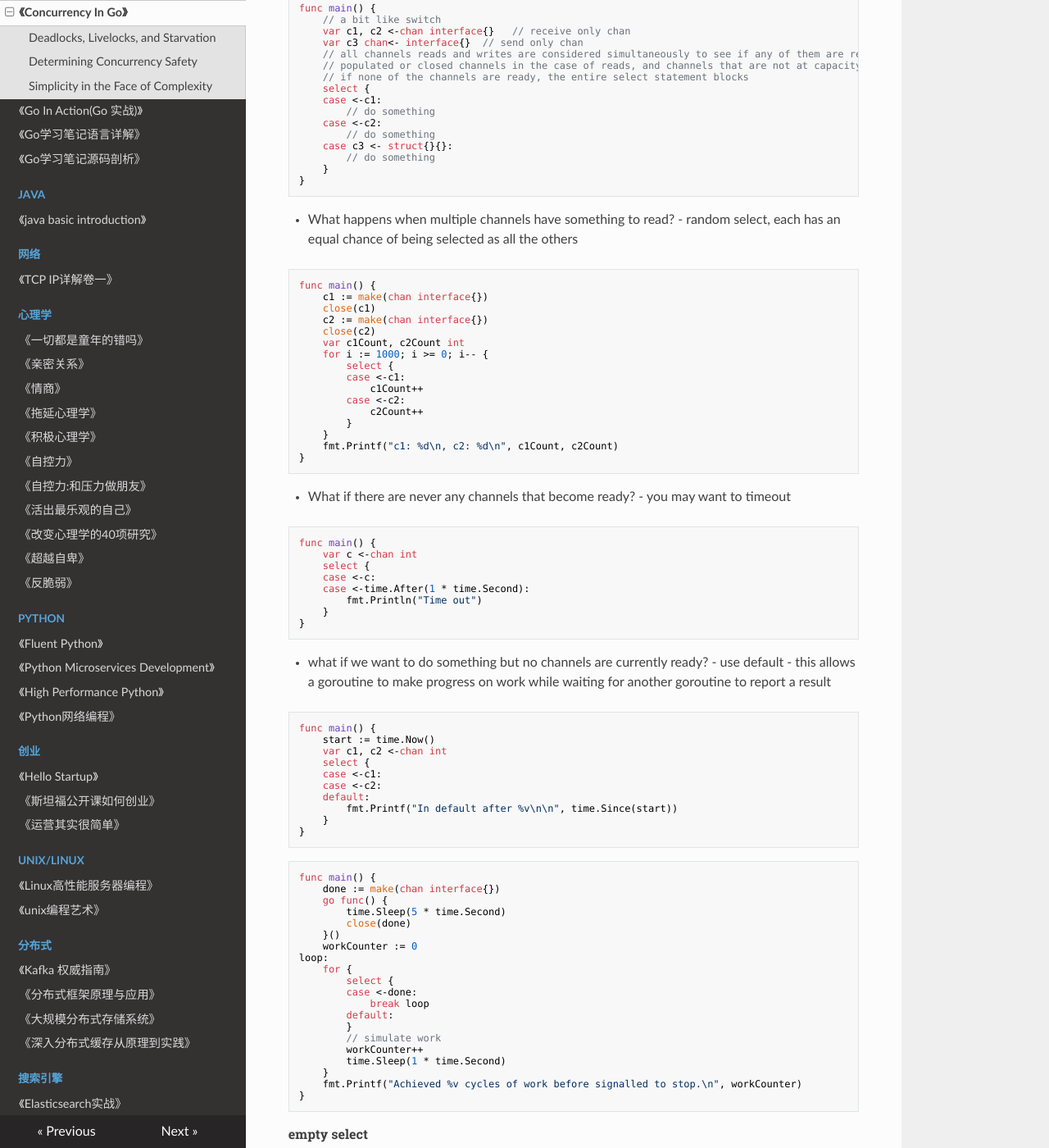
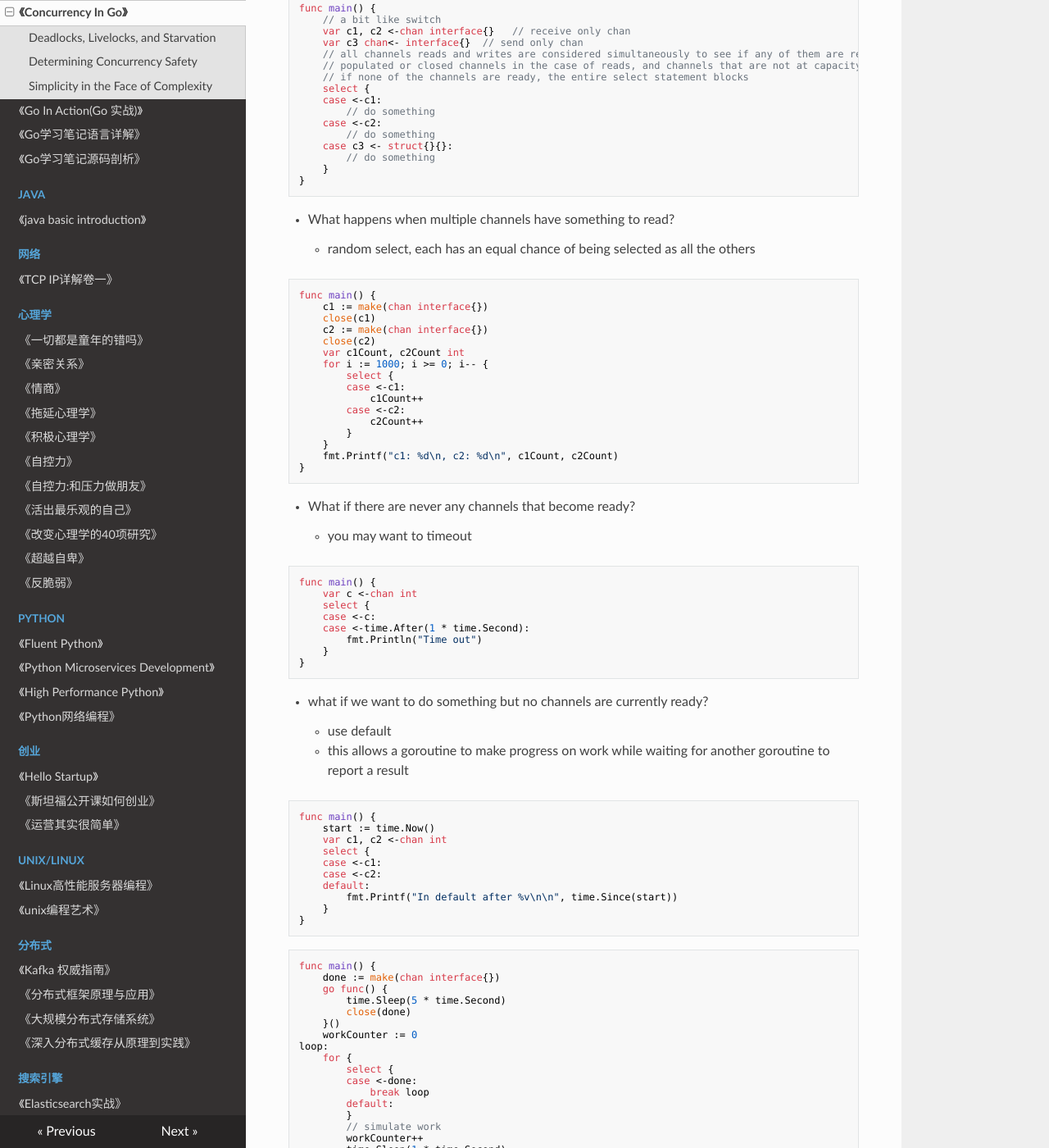
Before and after one commit to PegasusWang/booknotes, an MkDocs documentation site: the page built from docs/golang/concurrency-in-go/concurrency_in_go.md, in a window 1280 px wide and 1400 px high, scrolled down 9531 px. Shown: the whole window at 82% size. Built offline with MkDocs 1.6.1, drawn with Linux system fonts in a browser that asks for light colours; nearby versions of some CDN libraries; old or Windows-style settings are respelled for this version of MkDocs; some of the changed lines change nothing that is shown; some of the changed text lies outside the part shown.

Commit message:
fix spell error

````diff
--- a/docs/golang/concurrency-in-go/concurrency_in_go.md
+++ b/docs/golang/concurrency-in-go/concurrency_in_go.md
@@ -40,7 +40,7 @@ func CalculatePi(begin,end int64) <-chan uint
 
 Concurrency is a property of the code; parallelism is a property of the runnning programm.
 
-### What Is CAP?
+### What Is CSP?
 
 ### Go's Philosophy on Concurrency
 
@@ -309,7 +309,7 @@ When working with sync.Pool:
 
 ### Channels
 
-Go weill implicitly convert bidirectional channels to unidirectional channels when needed.
+Go will implicitly convert bidirectional channels to unidirectional channels when needed.
 
 ```
 var receiveChan <- chan interface{}
@@ -399,7 +399,8 @@ func main() {
 ```
 
 - What happens when multiple channels have something to read?
-	- random select, each has an equal  chance of being selected as all the others
+
+  - random select, each has an equal  chance of being selected as all the others
 
 
 ```
@@ -422,7 +423,8 @@ func main() {
 ```
 
 - What if there are never any channels that become ready?
-	- you may want to timeout
+
+  - you may want to timeout
 
 ```
 func main() {
@@ -436,8 +438,9 @@ func main() {
 ```
 
 - what if we want to do something but no channels are currently ready?
-	- use default
-	- this allows a goroutine to make progress on work while waiting for another goroutine to report a result
+
+  - use default
+  - this allows a goroutine to make progress on work while waiting for another goroutine to report a result
 
 ```
 func main() {
````
